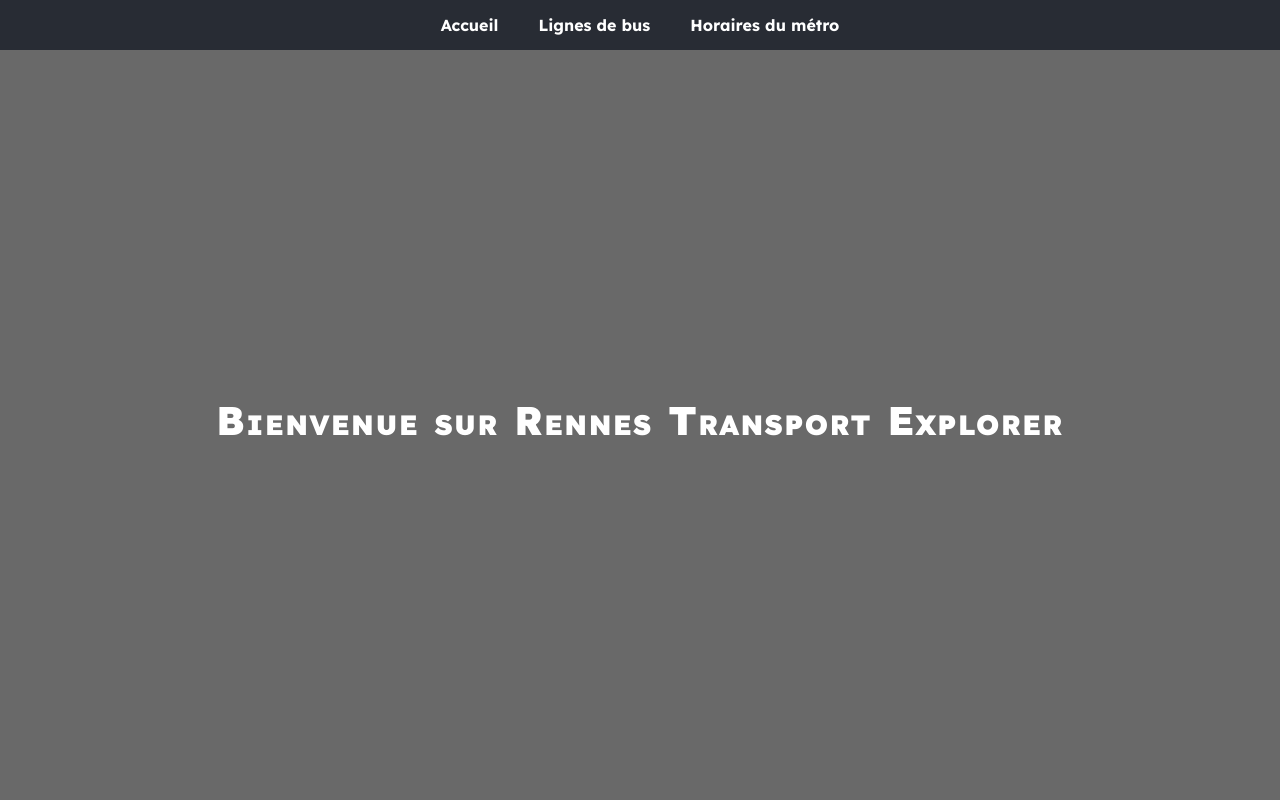
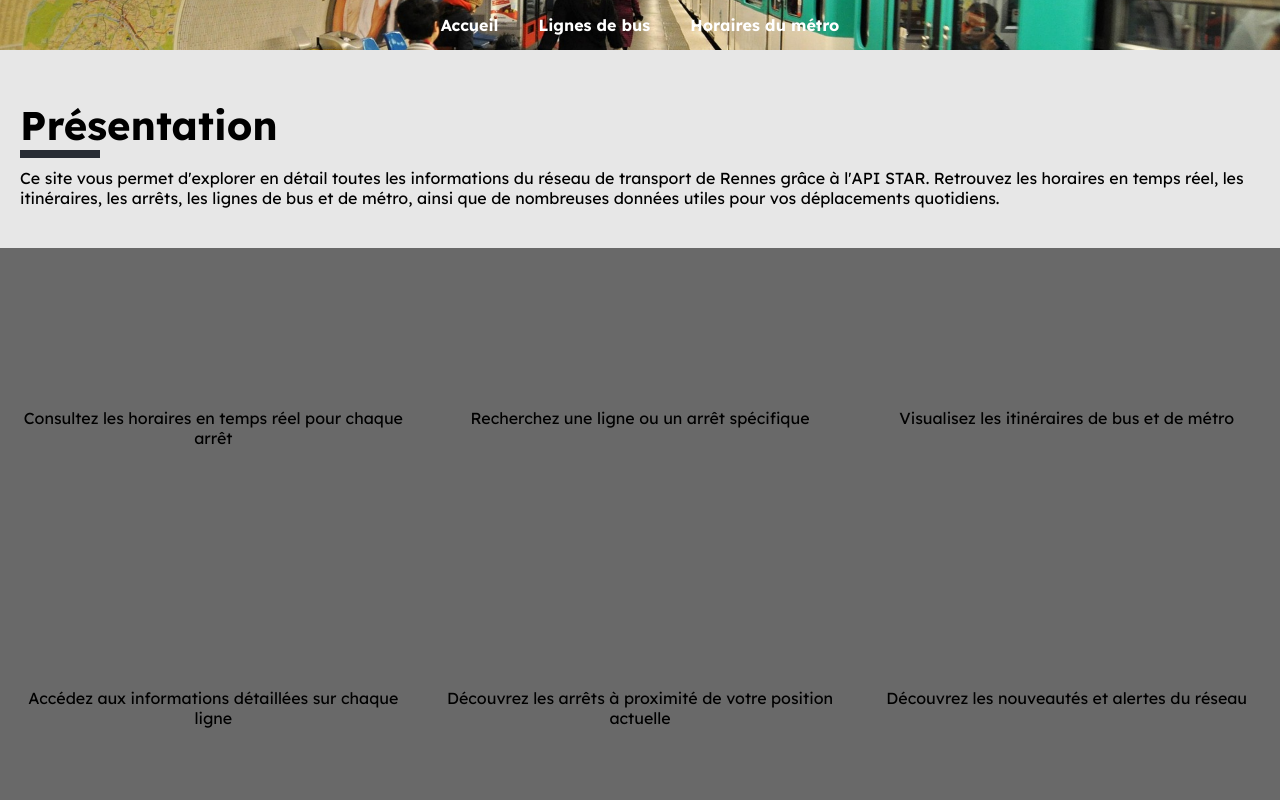
Before and after one commit to Singuila01/start_api_react, a React (Create React App) app: page / in a window 1280 px wide. Shown: the top 800 px of the page. Built offline with nearby package versions, Linux system fonts and the light colour scheme; a web font is replaced by a local one.

Commit message:
Changement de l'en-tête

```diff
--- a/src/pages/HomePage.js
+++ b/src/pages/HomePage.js
@@ -2,9 +2,6 @@ import React from 'react';
 
 const HomePage = () => (
     <div className='container'>
-        <div className='header'>
-            <h1>Bienvenue sur Rennes Transport Explorer</h1>
-        </div>
         <div className='presentation'>
             <h1>Présentation</h1>
             <p>
--- a/src/styles.css
+++ b/src/styles.css
@@ -10,17 +10,52 @@ select option span{
     font-weight: 900;
 }
 
-header {
-    background: #282c34;
+header.header{
+    /* background: #282c34; */
     color: #fff;
     padding: 15px 0;
     text-align: center;
+    background: url(../public/metro.jpg) no-repeat center / cover;
 }
-header a{
+header.header nav{
+    position: relative;
+    z-index: 10;
+}
+header.header a{
     color: #fff;
     text-decoration: none;
     margin: 0 20px;
     font-weight: bold;
+}
+header.header .content {
+    display: flex;
+    flex-flow: column;
+    justify-content: center;
+    align-items: center;
+    height: calc(100vh - 50px);
+    /* background: #696969; */
+}
+header.header .content::after {
+    content: '';
+    display: block;
+    position: absolute;
+    z-index: 0;
+    inset: 0;
+    width: 100%;
+    height: 100%;
+    background: linear-gradient( to bottom, rgb(40 44 52 / 1), rgb(40 44 52 / .4));
+}
+header.header .content h1{
+    position: relative;
+    z-index: 12;
+    text-align: center;
+    font-size: 40px;
+    font-weight: 900;
+    letter-spacing: 1.5px;
+    font-variant-caps: petite-caps;
+    line-height: 1;
+    padding: 0 0 10px;
+    color: #fff;
 }
 
 .container{
@@ -30,25 +65,6 @@ header a{
 }
 .container>div:not(.header){
     margin: 20px auto;
-}
-
-.container .header {
-    display: flex;
-    flex-flow: column;
-    justify-content: center;
-    align-items: center;
-    height: calc(100vh - 50px);
-    background: #696969;
-}
-.container .header h1{
-    text-align: center;
-    font-size: 40px;
-    font-weight: 900;
-    letter-spacing: 1.5px;
-    font-variant-caps: petite-caps;
-    line-height: 1;
-    padding: 0 0 10px;
-    color: #fff;
 }
 
 .container .presentation, .container .description{
@@ -84,14 +100,12 @@ header a{
     list-style: none;
     text-align: center;
     background: #696969;
-    border-radius: 20px;
 }
 .container .list ul li{
     padding: 120px 10px;
     border-radius: 10px;
     box-sizing: border-box;
     overflow: hidden;
-    /* background: #696969; */
 }
 
 .container .content{
@@ -208,7 +222,30 @@ header a{
     opacity: 1;
 }
 
-
+/* Pied de page */
+.footer{
+    background: #282c34;
+    color: #fff;
+    padding: 20px 0;
+    text-align: center;
+}
+.footer nav {
+    display: flex;
+    justify-content: space-around;
+    align-items: center;
+    gap: 10px;
+}
+.footer nav li{
+    list-style: none;
+}
+.footer nav li:last-child{
+    display: flex;
+    gap: 20px;
+}
+.footer nav li a{
+    color: #fff;
+    text-decoration: none;
+}
 
 /* RESPONSIVE */
 @media screen and (max-width: 1024px) {
```
